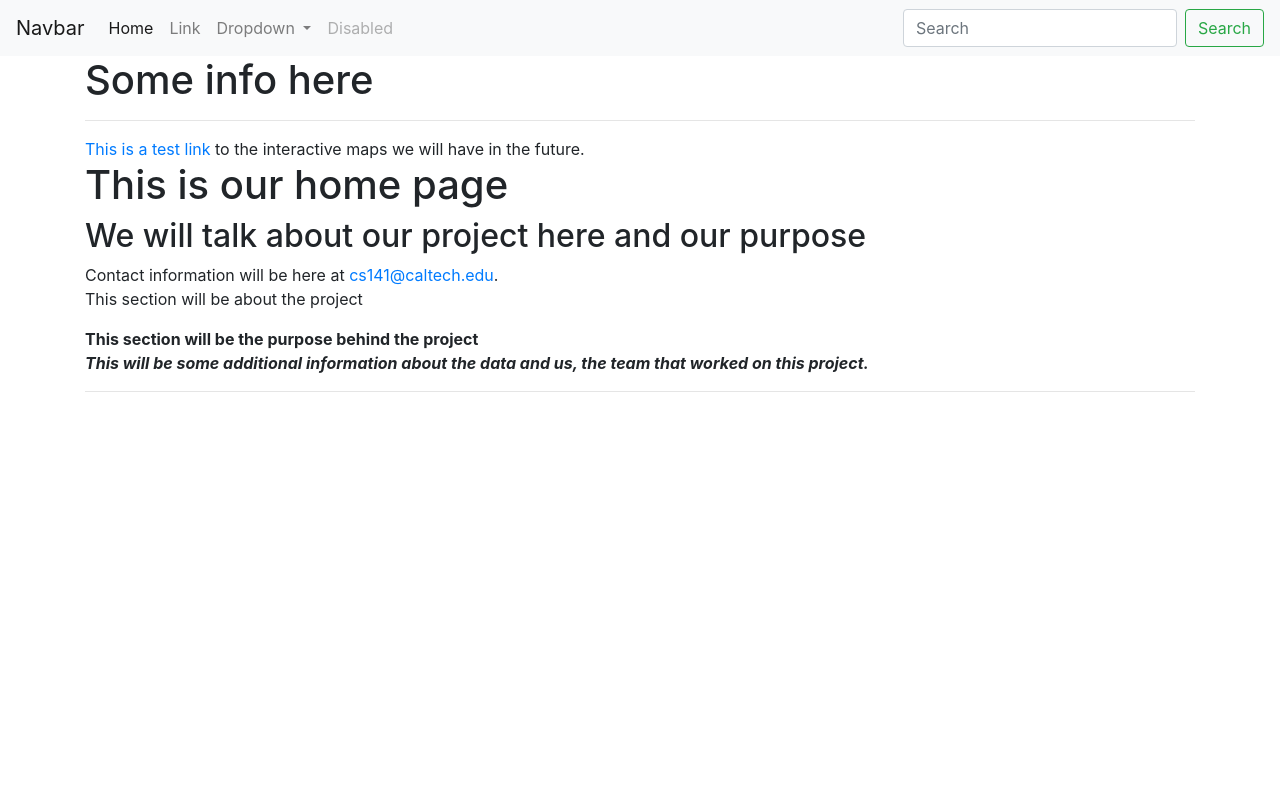
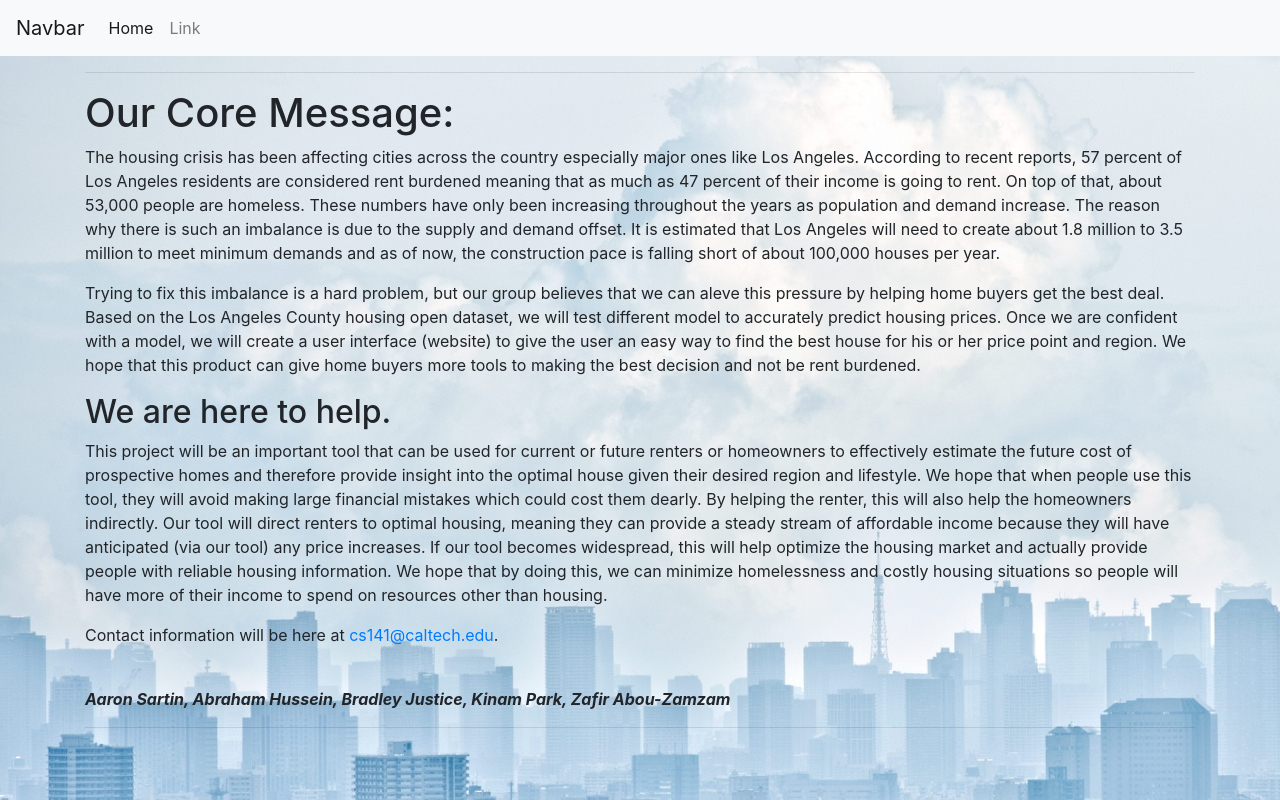
Before and after one commit to AaronSartin/CS-141, a Django app: page /home/ in a window 1280 px wide. Run offline with Django 3.2, Linux system fonts and the light colour scheme; some libraries are stand-ins or nearby versions.

Commit message:
Front page finalizations

```diff
--- a/Front-End/hacksociety/hacksociety/templates/hacksociety/base.html
+++ b/Front-End/hacksociety/hacksociety/templates/hacksociety/base.html
@@ -25,32 +25,14 @@
           <li class="nav-item">
             <a class="nav-link" href="#">Link</a>
           </li>
-          <li class="nav-item dropdown">
-            <a class="nav-link dropdown-toggle" href="#" id="navbarDropdown" role="button" data-toggle="dropdown" aria-haspopup="true" aria-expanded="false">
-              Dropdown
-            </a>
-            <div class="dropdown-menu" aria-labelledby="navbarDropdown">
-              <a class="dropdown-item" href="#">Action</a>
-              <a class="dropdown-item" href="#">Another action</a>
-              <div class="dropdown-divider"></div>
-              <a class="dropdown-item" href="#">Something else here</a>
-            </div>
-          </li>
-          <li class="nav-item">
-            <a class="nav-link disabled" href="#">Disabled</a>
-          </li>
         </ul>
-        <form class="form-inline my-2 my-lg-0">
-          <input class="form-control mr-sm-2" type="search" placeholder="Search" aria-label="Search">
-          <button class="btn btn-outline-success my-2 my-sm-0" type="submit">Search</button>
-        </form>
       </div>
     </nav>
 
     <div class="container">
 
       <div class="starter-template">
-        <h1>Some info here</h1>
+        <h1></h1>
         <p class="lead">
           {% block content %}
           {% endblock %}
--- /dev/null
+++ b/Front-End/hacksociety/home/static/home/css/style.css
@@ -0,0 +1,3 @@
+body {
+    background-image: url({% static 'home/images/wallpaper.jpg' %});
+}
--- a/Front-End/hacksociety/home/templates/home/index.html
+++ b/Front-End/hacksociety/home/templates/home/index.html
@@ -1,36 +1,61 @@
 {% extends "base.html" %}
+{% load staticfiles %}
+{% load static %}
 
 <HTML>
+<link rel="stylesheet" href="https://stackpath.bootstrapcdn.com/bootstrap/4.2.1/css/bootstrap.min.css" integrity="sha384-GJzZqFGwb1QTTN6wy59ffF1BuGJpLSa9DkKMp0DgiMDm4iYMj70gZWKYbI706tWS" crossorigin="anonymous">
 
 {% block content %}
 
 <HEAD>
+<!--<img src="{% static "home/images/wallpaper.jpg" %}" alt="My image"/>-->
 
 <TITLE>CS 141</TITLE>
 
 </HEAD>
 
-<BODY BGCOLOR="FFFFFF">
+<BODY background="{% static "home/images/WALLPAPER.jpg" %}">
 
 <HR>
 
-<a href="http://somegreatsite.com">This is a test link</a>
+<H1>Our Core Message:</H1>
 
-to the interactive maps we will have in the future.
+<P> The housing crisis has been affecting cities across the country especially major ones like Los Angeles.
+According to recent reports, 57 percent of Los Angeles residents are considered rent burdened meaning that
+as much as 47 percent of their income is going to rent. On top of that, about 53,000 people are homeless.
+These numbers have only been increasing throughout the years as population and demand increase.
+The reason why there is such an imbalance is due to the supply and demand offset. It is estimated that Los
+Angeles will need to create about 1.8 million to 3.5 million to meet minimum demands and as of now, the construction
+pace is falling short of about 100,000 houses per year.
+<P> Trying to fix this imbalance is a hard problem, but our group believes that we can aleve this pressure
+by helping home buyers get the best deal. Based on the Los Angeles County housing open dataset, we will
+test different model to accurately predict housing prices. Once we are confident with a model, we will
+create a user interface (website) to give the user an easy way to find the best house for his or her
+price point and region. We hope that this product can give home buyers more tools to making the best
+decision and not be rent burdened.
 
-<H1>This is our home page</H1>
 
-<H2>We will talk about our project here and our purpose</H2>
+<H2>We are here to help.</H2>
+
+<P> 	This project will be an important tool that can be used for current or future renters or homeowners
+to effectively estimate the future cost of prospective homes and therefore provide insight into the optimal
+house given their desired region and lifestyle. We hope that when people use this tool, they will avoid
+making large financial mistakes which could cost them dearly. By helping the renter, this will also
+help the homeowners indirectly. Our tool will direct renters to optimal housing, meaning they can provide
+a steady stream of affordable income because they will have anticipated (via our tool) any price increases.
+If our tool becomes widespread, this will help optimize the housing market and actually provide people with
+reliable housing information. We hope that by doing this, we can minimize homelessness and costly housing
+situations so people will have more of their income to spend on resources other than housing.
+
+<P>
 
 Contact information will be here at <a href="mailto:cs141@caltech.edu">
 
 cs141@caltech.edu</a>.
 
-<P> This section will be about the project
+<P>
 
-<P> <B>This section will be the purpose behind the project</B>
-
-<BR> <B><I>This will be some additional information about the data and us, the team that worked on this project.</I></B>
+<BR> <B><I>Aaron Sartin, Abraham Hussein, Bradley Justice, Kinam Park, Zafir Abou-Zamzam</I></B>
 
 <HR>
 
--- a/Front-End/hacksociety/home/urls.py
+++ b/Front-End/hacksociety/home/urls.py
@@ -1,5 +1,4 @@
 from django.urls import path
-
 from . import views
 
 urlpatterns = [
```
Also changed, not shown: Front-End/hacksociety/home/static/home/images/WALLPAPER.jpg (added), Front-End/hacksociety/home/static/home/images/wallpaper0.jpg (added), 1 other file.
